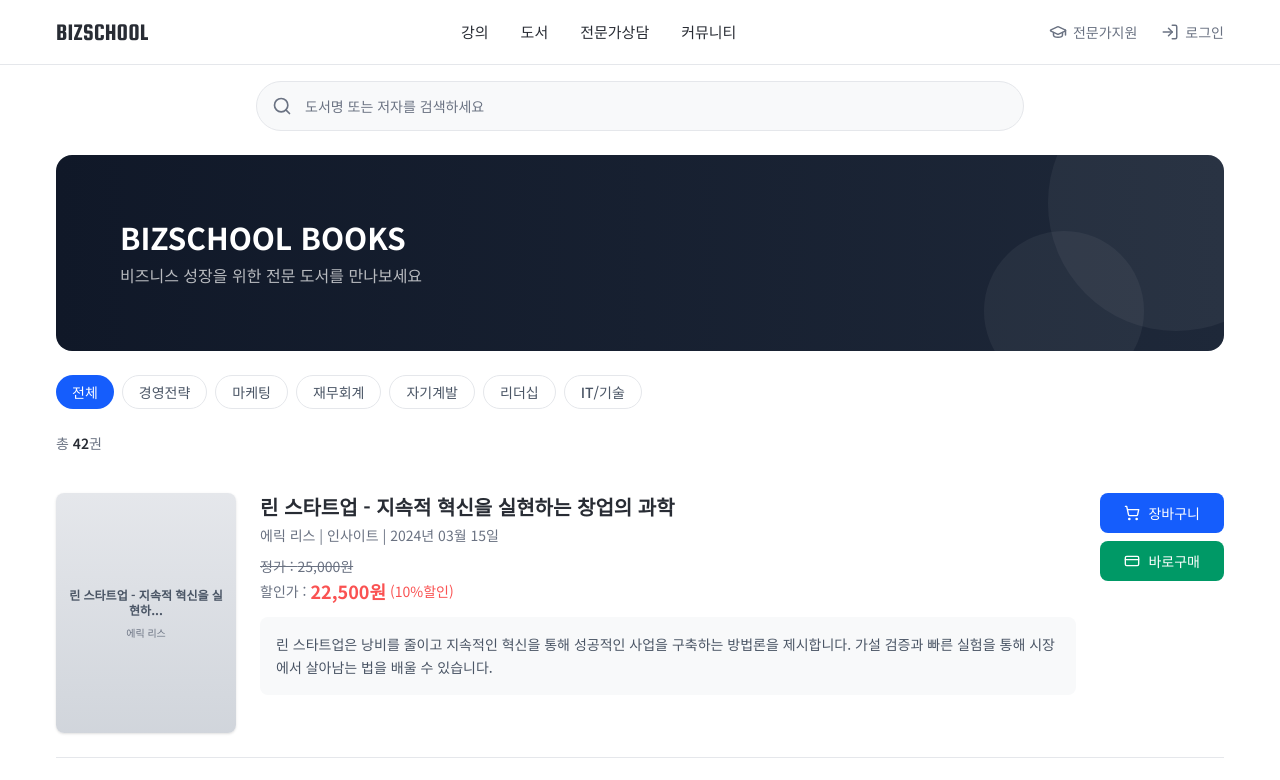
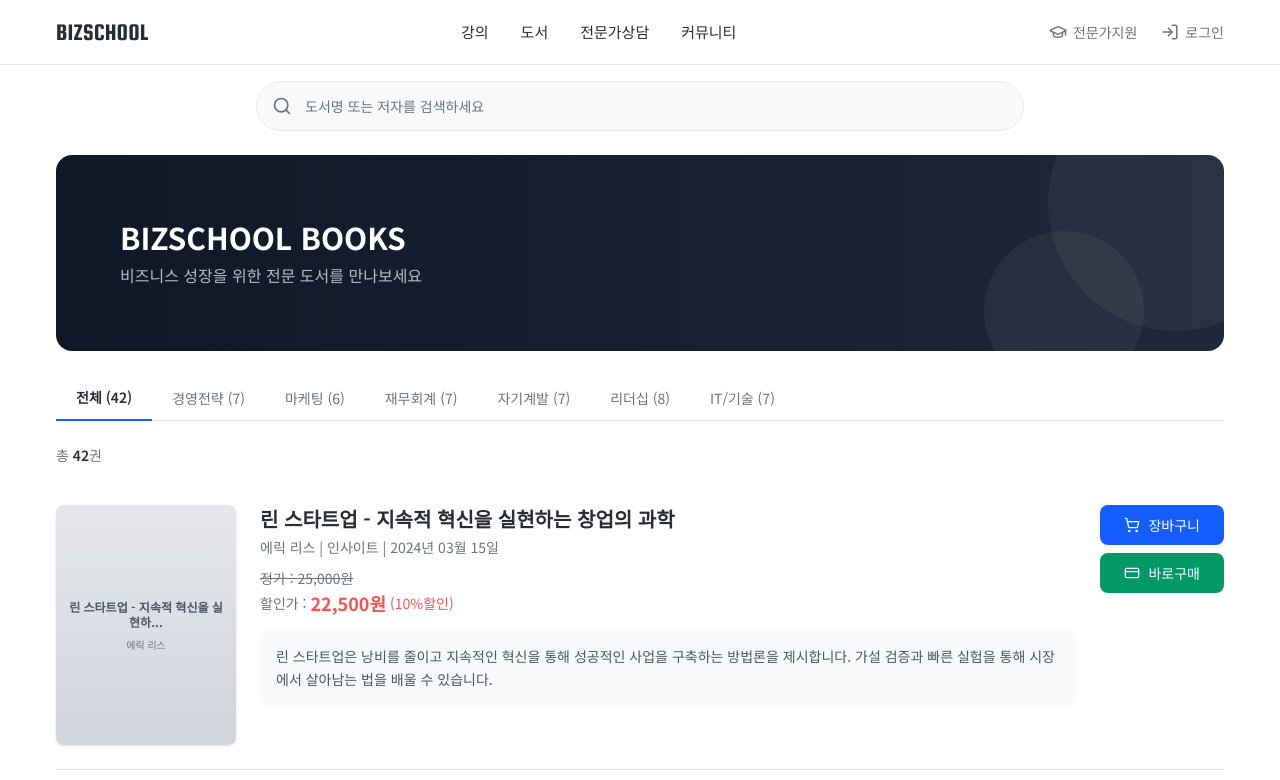
Before and after one commit to wongikim88-coder/bizschool, a Next.js app in the folder bizschool/: page /books in a window 1280 px wide. Shown: the top 780 px of the page. Built offline with nearby package versions, Linux system fonts and the light colour scheme.

Commit message:
260227_2023

```diff
--- a/bizschool/src/app/books/page.tsx
+++ b/bizschool/src/app/books/page.tsx
@@ -29,20 +29,29 @@ function BooksContent({
   category: string;
   search: string;
 }) {
-  // Filter by category
-  let filtered = category === "all"
-    ? allBooks
-    : allBooks.filter((book) => book.category === category);
+  // Step 1: Filter by search (across all categories)
+  const searchFiltered = search
+    ? allBooks.filter((book) => {
+        const query = search.toLowerCase();
+        return (
+          book.title.toLowerCase().includes(query) ||
+          book.author.toLowerCase().includes(query)
+        );
+      })
+    : allBooks;
 
-  // Filter by search
-  if (search) {
-    const query = search.toLowerCase();
-    filtered = filtered.filter(
-      (book) =>
-        book.title.toLowerCase().includes(query) ||
-        book.author.toLowerCase().includes(query)
-    );
+  // Step 2: Calculate per-category counts
+  const categoryCounts: Record<string, number> = { all: searchFiltered.length };
+  for (const book of searchFiltered) {
+    if (book.category) {
+      categoryCounts[book.category] = (categoryCounts[book.category] ?? 0) + 1;
+    }
   }
+
+  // Step 3: Filter by selected category
+  const filtered = category === "all"
+    ? searchFiltered
+    : searchFiltered.filter((book) => book.category === category);
 
   const totalPages = Math.ceil(filtered.length / BOOKS_PER_PAGE);
   const safePage = Math.max(1, Math.min(page, totalPages || 1));
@@ -52,7 +61,7 @@ function BooksContent({
   return (
     <>
       <Suspense>
-        <CategoryFilter currentCategory={category} />
+        <CategoryFilter currentCategory={category} categoryCounts={categoryCounts} />
       </Suspense>
       {/* Result count */}
       <div className="mt-6 text-sm text-[var(--color-muted)]">
--- a/bizschool/src/components/books/CategoryFilter.tsx
+++ b/bizschool/src/components/books/CategoryFilter.tsx
@@ -5,9 +5,10 @@ import { bookCategories } from "@/data/books";
 
 interface CategoryFilterProps {
   currentCategory: string;
+  categoryCounts: Record<string, number>;
 }
 
-export default function CategoryFilter({ currentCategory }: CategoryFilterProps) {
+export default function CategoryFilter({ currentCategory, categoryCounts }: CategoryFilterProps) {
   const router = useRouter();
   const searchParams = useSearchParams();
 
@@ -24,22 +25,26 @@ export default function CategoryFilter({ currentCategory }: CategoryFilterProps)
 
   return (
     <div className="mt-6 overflow-x-auto" role="tablist" aria-label="도서 카테고리">
-      <div className="flex gap-2">
-        {bookCategories.map((cat) => (
+      <div className="flex border-b border-[var(--color-border)]">
+        {bookCategories.map((cat) => {
+          const count = categoryCounts[cat.key] ?? 0;
+          const isActive = currentCategory === cat.key;
+          return (
             <button
               key={cat.key}
               role="tab"
-            aria-selected={currentCategory === cat.key}
+              aria-selected={isActive}
               onClick={() => handleCategoryChange(cat.key)}
-            className={`shrink-0 rounded-full px-4 py-1.5 text-sm font-medium transition-colors ${
-              currentCategory === cat.key
-                ? "bg-[var(--color-primary)] text-white"
-                : "border border-[var(--color-border)] text-[var(--color-body)] hover:bg-[var(--color-light-bg)]"
+              className={`shrink-0 px-5 py-3 text-sm transition-colors ${
+                isActive
+                  ? "mb-[-1px] border-b-2 border-[var(--color-primary)] font-semibold text-[var(--color-dark)]"
+                  : "text-[var(--color-muted)] hover:bg-[var(--color-light-bg)] hover:text-[var(--color-dark)]"
               }`}
             >
-            {cat.label}
+              {cat.label} ({count})
             </button>
-        ))}
+          );
+        })}
       </div>
     </div>
   );
```
Also changed, not shown: 5 other files (tests, documents, lock files or other folders). Lines whose indentation alone changed are shown as unchanged.
